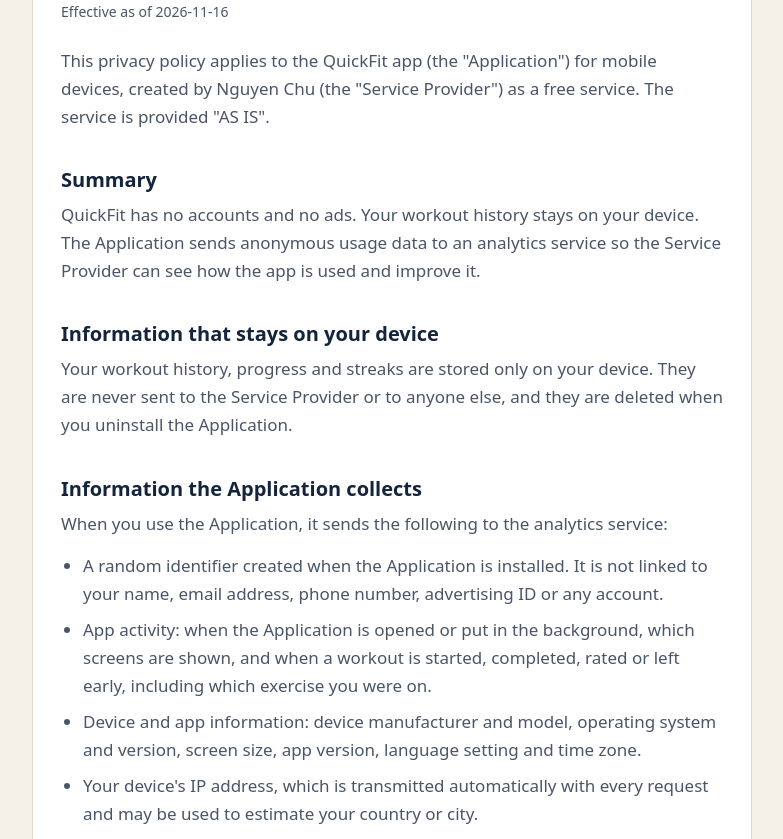
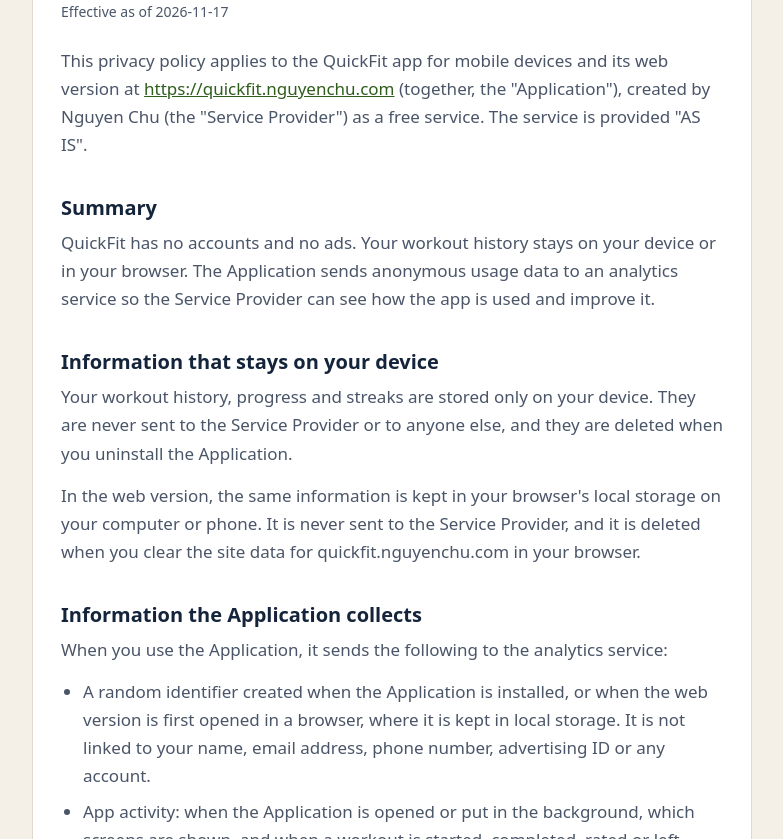
Before and after one commit to nguyenchu/quickfit-privacy, a plain HTML site: page index.html in a window 1280 px wide. Shown: the part 105-944 px from the top of the page, without its empty margins (248-1031 px from the left). Drawn offline with Linux system fonts and the light colour scheme.

Commit message:
Cover the web version and the discarded IP address
QuickFit now also runs at quickfit.nguyenchu.com and its analytics will
include web visits. The policy says what the web version stores in the
browser, that the server keeps access logs, and that the analytics service
no longer stores IP addresses or derives a location.

Co-Authored-By: Claude Opus 5.5 <noreply@anthropic.com>

```diff
--- a/index.html
+++ b/index.html
@@ -58,32 +58,34 @@
 <body>
 <main>
   <h1>QuickFit Privacy Policy</h1>
-  <p class="effective">Effective as of 2026-11-16</p>
+  <p class="effective">Effective as of 2026-11-17</p>
 
-  <p>This privacy policy applies to the QuickFit app (the "Application") for mobile devices, created by Nguyen Chu (the "Service Provider") as a free service. The service is provided "AS IS".</p>
+  <p>This privacy policy applies to the QuickFit app for mobile devices and its web version at <a href="https://quickfit.nguyenchu.com/">https://quickfit.nguyenchu.com</a> (together, the "Application"), created by Nguyen Chu (the "Service Provider") as a free service. The service is provided "AS IS".</p>
 
   <h2>Summary</h2>
-  <p>QuickFit has no accounts and no ads. Your workout history stays on your device. The Application sends anonymous usage data to an analytics service so the Service Provider can see how the app is used and improve it.</p>
+  <p>QuickFit has no accounts and no ads. Your workout history stays on your device or in your browser. The Application sends anonymous usage data to an analytics service so the Service Provider can see how the app is used and improve it.</p>
 
   <h2>Information that stays on your device</h2>
   <p>Your workout history, progress and streaks are stored only on your device. They are never sent to the Service Provider or to anyone else, and they are deleted when you uninstall the Application.</p>
+  <p>In the web version, the same information is kept in your browser's local storage on your computer or phone. It is never sent to the Service Provider, and it is deleted when you clear the site data for quickfit.nguyenchu.com in your browser.</p>
 
   <h2>Information the Application collects</h2>
   <p>When you use the Application, it sends the following to the analytics service:</p>
   <ul>
-    <li>A random identifier created when the Application is installed. It is not linked to your name, email address, phone number, advertising ID or any account.</li>
+    <li>A random identifier created when the Application is installed, or when the web version is first opened in a browser, where it is kept in local storage. It is not linked to your name, email address, phone number, advertising ID or any account.</li>
     <li>App activity: when the Application is opened or put in the background, which screens are shown, and when a workout is started, completed, rated or left early, including which exercise you were on.</li>
-    <li>Device and app information: device manufacturer and model, operating system and version, screen size, app version, language setting and time zone.</li>
-    <li>Your device's IP address, which is transmitted automatically with every request and may be used to estimate your country or city.</li>
+    <li>Device and app information: whether you use the Android, iOS or web version, device manufacturer and model, operating system and version, screen size, app version, language setting and time zone. In the web version this is limited to what the browser reports.</li>
+    <li>Your device's IP address is transmitted automatically with every request, but the analytics service is set to discard it. It is not stored and is not used to estimate your location.</li>
   </ul>
-  <p>The Application does not collect your name, email address, contacts, photos, health data, or the precise location of your device. The Application never asks you to provide personal information.</p>
+  <p>The Application does not collect your name, email address, contacts, photos, health data, or the location of your device. The Application never asks you to provide personal information.</p>
 
   <h2>How the information is used</h2>
   <p>The information is used only to understand how the Application is used, for example how many people finish a workout and where people stop, and to fix problems and improve the Application. It is not used for advertising, it is not sold, and it is not used to identify you.</p>
 
   <h2>Third-party services</h2>
   <p>Usage data is processed on behalf of the Service Provider by PostHog, Inc. and stored on PostHog's servers in the United States. PostHog's privacy policy is available at <a href="https://posthog.com/privacy">https://posthog.com/privacy</a>.</p>
-  <p>The Application is distributed through Google Play, which has its own privacy policy: <a href="https://policies.google.com/privacy">https://policies.google.com/privacy</a>.</p>
+  <p>The web version is served from a web server run by the Service Provider. Like most web servers, it keeps standard access logs of each request (IP address, browser, page requested and time). These logs are used only to keep the site running and secure and are deleted after a limited period.</p>
+  <p>The mobile app is distributed through Google Play, which has its own privacy policy: <a href="https://policies.google.com/privacy">https://policies.google.com/privacy</a>.</p>
   <p>The Service Provider may also disclose information:</p>
   <ul>
     <li>as required by law, such as to comply with a subpoena or similar legal process;</li>
@@ -91,7 +93,7 @@
   </ul>
 
   <h2>Opt-out rights</h2>
-  <p>You can stop all collection of information by uninstalling the Application, using the standard uninstall process on your device or in the app marketplace.</p>
+  <p>You can stop all collection of information by uninstalling the Application, using the standard uninstall process on your device or in the app marketplace. In the web version, you can stop it by no longer visiting the site, and clearing the site data in your browser removes the random identifier.</p>
 
   <h2>Data retention and deletion</h2>
   <p>Usage data is kept for as long as it is useful for improving the Application. Because the data is not linked to your identity, the Service Provider cannot normally tell which data came from your device. If you would like your data deleted, contact <a href="mailto:toeffen@gmail.com">toeffen@gmail.com</a> and the Service Provider will help as far as it is possible to identify the data.</p>
```
